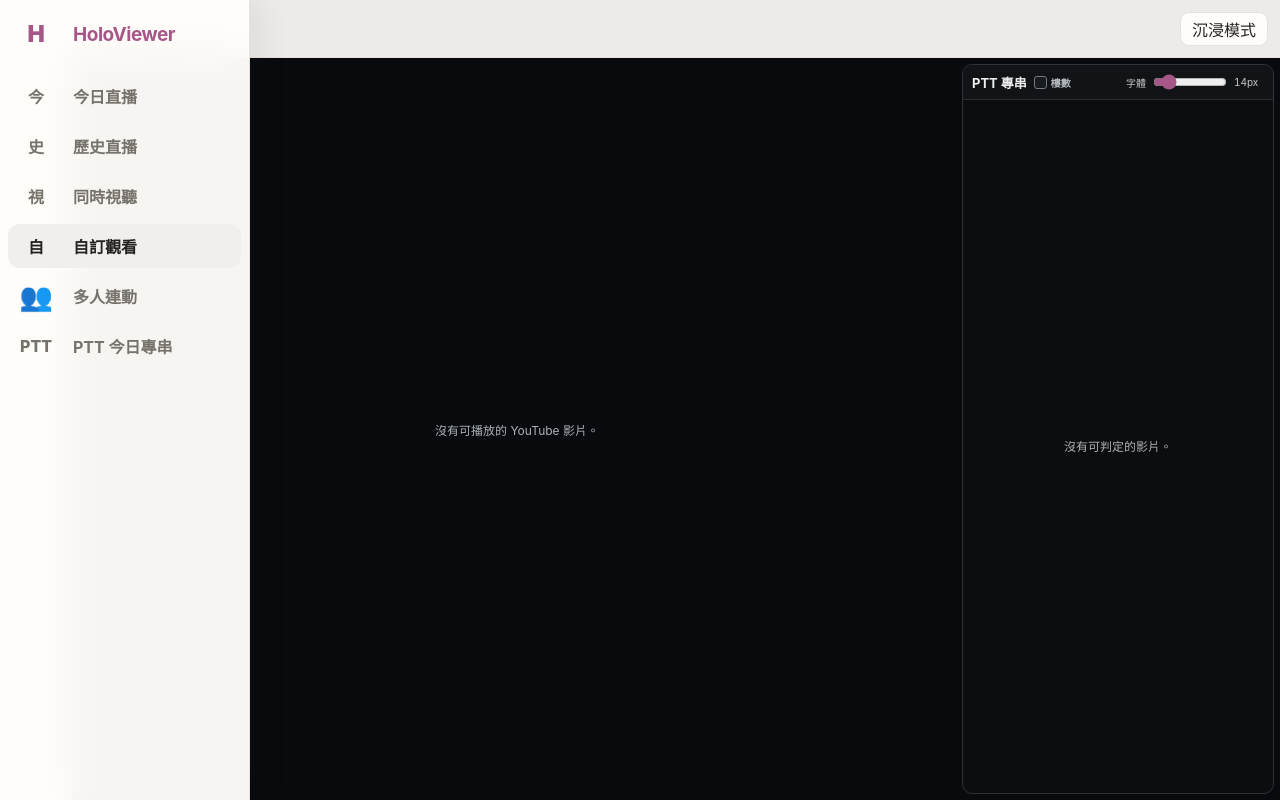
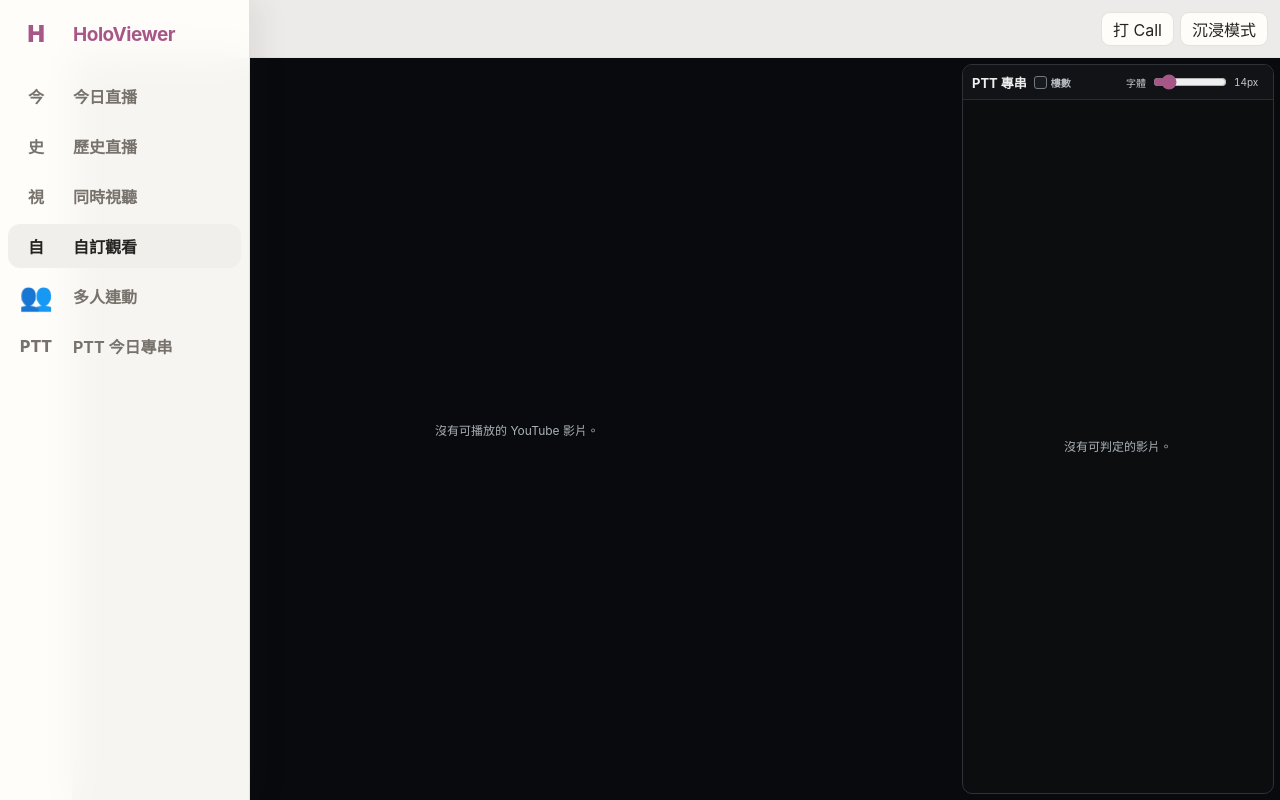
Before and after one commit to physicsdog0505/HoloViewer, a plain HTML site: page site/viewer/index.html in a window 1280 px wide. Drawn offline with Linux system fonts and the light colour scheme; no server answers.

Commit message:
viewer: add Call mode control

```diff
--- a/site/viewer/index.html
+++ b/site/viewer/index.html
@@ -67,6 +67,7 @@
     </section>
 
     <div class="viewer-watch-actions">
+      <button id="viewerCallMode" type="button" aria-pressed="false" title="方向鍵與空白鍵控制螢光棒">打 Call</button>
       <button id="viewerSettings" type="button" aria-expanded="false">觀看設定</button>
       <button id="viewerFullscreen" type="button">沉浸模式</button>
     </div>
```
